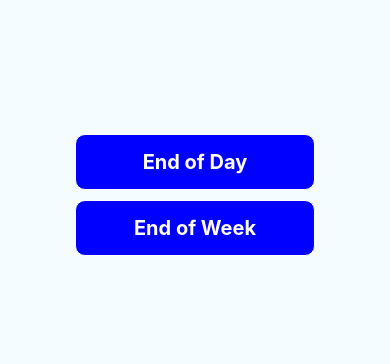
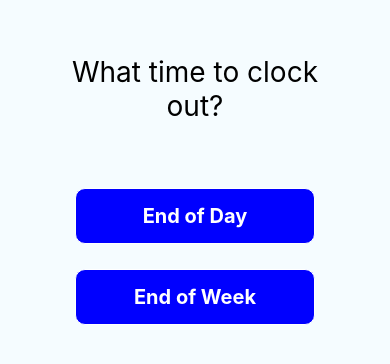
Before and after one commit to tedweiss/react-native-clock-out-calculator, a React Native app: screen / in a window 390 px wide. Shown: the part 232-596 px from the top of the page. Built offline with nearby package versions, Linux system fonts and the light colour scheme.

Commit message:
add title to main page

```diff
--- a/src/components/TimePicker.js
+++ b/src/components/TimePicker.js
@@ -12,6 +12,7 @@ const TimePicker = () => {
     <View style={{ width: 300 }}>
       {screen === 0 && (
         <>
+          <Text style={styles.title}>What time to clock out?</Text>
           <TouchableOpacity
             onPress={() => {
               updateScreen(1)
@@ -35,8 +36,13 @@ const TimePicker = () => {
 }
 
 const styles = StyleSheet.create({
+  title: {
+    textAlign: 'center',
+    fontSize: 28,
+    marginBottom: 40
+  },
   button: {
-    marginTop: 10,
+    marginTop: 25,
     paddingTop: 15,
     paddingBottom: 15,
     marginLeft: 30,
```
